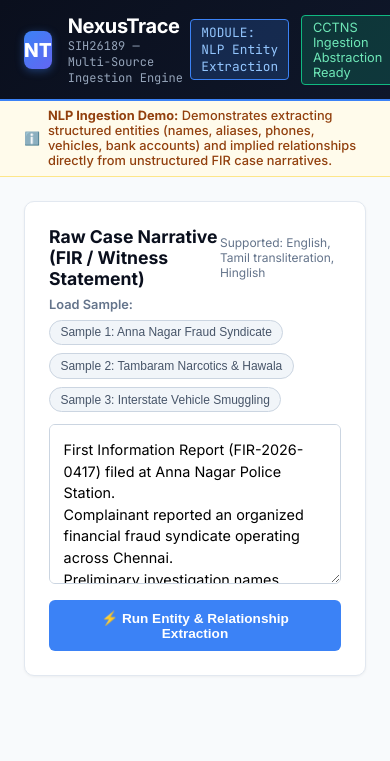
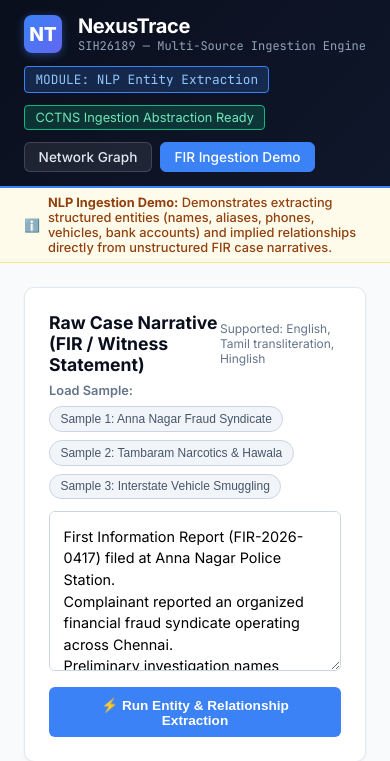
Before and after one commit to gavuthamms-ctrl/ai-based-criminal-network-anlaysis, a FastAPI app: page /fir-ingest in a window 390 px wide; the page is wider, and only the part inside the window is pictured. Shown: the top 761 px of that part. Run offline with FastAPI, Linux system fonts and the light colour scheme.

Commit message:
style: fix frontend layout overlaps, flex wrapping, and responsive alignment

```diff
--- a/static/css/style.css
+++ b/static/css/style.css
@@ -43,6 +43,8 @@ body {
   display: flex;
   justify-content: space-between;
   align-items: center;
+  flex-wrap: wrap;
+  gap: 0.85rem;
   border-bottom: 2px solid #3b82f6;
   box-shadow: 0 4px 12px rgba(0,0,0,0.15);
 }
@@ -51,6 +53,7 @@ body {
   display: flex;
   align-items: center;
   gap: 1rem;
+  min-width: 0;
 }
 
 .logo-icon {
@@ -64,6 +67,7 @@ body {
   font-weight: 800;
   font-size: 1.2rem;
   color: #fff;
+  flex-shrink: 0;
   box-shadow: 0 2px 8px rgba(59, 130, 246, 0.4);
 }
 
@@ -71,18 +75,21 @@ body {
   font-size: 1.25rem;
   font-weight: 700;
   letter-spacing: -0.02em;
+  white-space: nowrap;
 }
 
 .brand-subtitle {
   font-size: 0.75rem;
   color: #94a3b8;
   font-family: var(--font-mono);
+  white-space: nowrap;
 }
 
 .header-meta {
   display: flex;
   gap: 0.75rem;
   align-items: center;
+  flex-wrap: wrap;
 }
 
 .badge-case {
@@ -640,3 +662,31 @@ body {
   font-size: 0.78rem;
   overflow-x: auto;
 }
+
+/* Responsive Alignment & Anti-Overlap Breakpoints */
+@media (max-width: 1200px) {
+  .dashboard-grid {
+    grid-template-columns: 1fr 380px;
+    padding: 1rem;
+    gap: 1rem;
+  }
+  .graph-canvas-container {
+    height: 420px;
+  }
+}
+
+@media (max-width: 992px) {
+  .dashboard-grid {
+    grid-template-columns: 1fr;
+    padding: 1rem;
+  }
+  .app-header {
+    flex-direction: column;
+    align-items: flex-start;
+    gap: 0.75rem;
+  }
+  .header-meta {
+    width: 100%;
+    justify-content: space-between;
+  }
+}
--- a/templates/index.html
+++ b/templates/index.html
@@ -71,7 +71,7 @@
         <p id="summary-case-text" style="font-size: 0.8rem; color: #475569; line-height: 1.45; margin-bottom: 0.4rem;">
           Organized syndicate operating fraudulent investment schemes and layered fund transfers between Anna Nagar, Tambaram, and Adyar. Identifies key coordinator bridging financial accounts and prison visitation channels.
         </p>
-        <div style="display: flex; gap: 1.2rem; font-size: 0.75rem; color: #64748b; font-family: var(--font-mono);">
+        <div style="display: flex; flex-wrap: wrap; gap: 0.6rem 1.4rem; font-size: 0.75rem; color: #64748b; font-family: var(--font-mono);">
           <span>🏢 Station: <strong id="summary-station" style="color: #1e293b;">Anna Nagar PS</strong></span>
           <span>⚖️ Sections: <strong id="summary-sections" style="color: #1e293b;">IPC 420, 120B | BNS 318, 61</strong></span>
           <span>🎯 Key Target: <strong id="summary-primary-target" style="color: #b91c1c;">Karthik Selvam (P17)</strong></span>
@@ -82,9 +82,9 @@
       <div class="graph-card">
         <div class="card-header">
           <div class="card-title">
-            <span>🌐</span> Multi-Source Network Graph (<span id="graph-case-label">Case #2026-CR-0417</span>)
+            <span>🌐</span> Multi-Source Network Graph &mdash; <span id="graph-case-label" style="color: #3b82f6; font-family: var(--font-mono); font-size: 0.85rem;">Case #2026-CR-0417</span>
           </div>
-          <div style="display: flex; gap: 0.5rem;">
+          <div style="display: flex; gap: 0.5rem; flex-wrap: wrap;">
             <button class="chip-btn" id="btn-fit-graph" title="Center & Zoom Graph">Fit View</button>
             <button class="chip-btn" id="btn-reset-highlight" title="Clear Selections">Reset Highlights</button>
           </div>
```
Also changed, not shown: other parts of static/css/style.css (+19 -4 lines).
